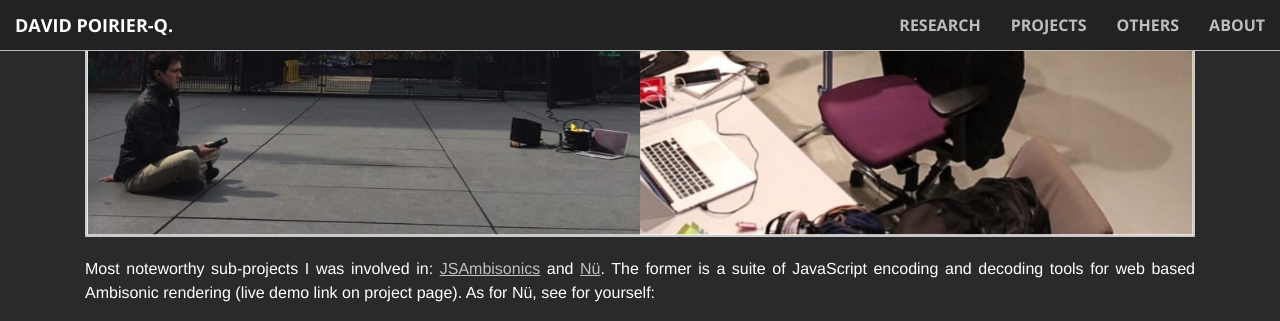
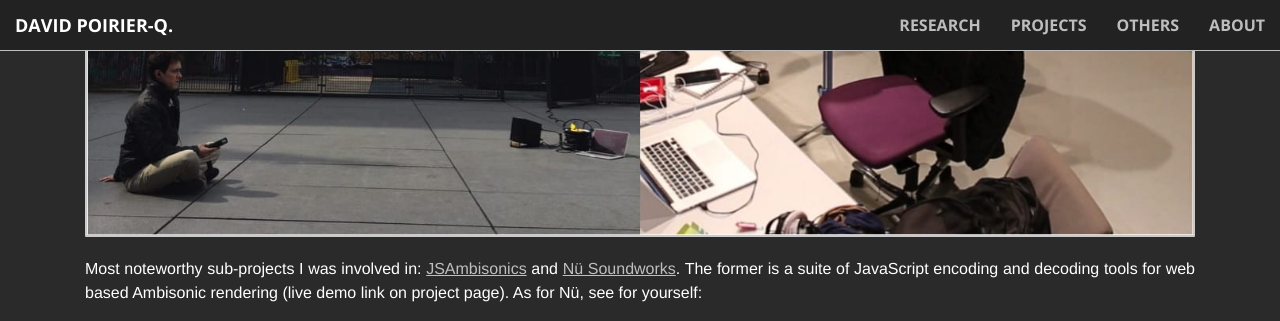
Before and after one commit to PyrApple/pyrapple.github.io, a Jekyll site: the page built from pages/cosima.html, in a window 1280 px wide and 900 px high, scrolled down 732 px, cut to the strip 0-321 px from the top of the window. Built offline with Jekyll 4.4.1, drawn with Linux system fonts in a browser that asks for light colours.

Commit message:
updated Nu links in cosima project

```diff
--- a/pages/cosima.html
+++ b/pages/cosima.html
@@ -18,10 +18,10 @@
 
       <p><img src="{{ site.baseurl }}/img/cosima-proxemic-header.jpg" class="img-responsive img-framed-on-primary" alt=""></p>
 
-      <p>Most noteworthy sub-projects I was involved in: <a class="text-faded link-on-primary-bg" href="https://github.com/polarch/JSAmbisonics">JSAmbisonics</a> and <a class="text-faded link-on-primary-bg" href="https://github.com/ircam-cosima/soundworks-nu">Nü</a>. The former is a suite of JavaScript encoding and decoding tools for web based Ambisonic rendering (live demo link on project page). As for Nü, see for yourself:</p>
+      <p>Most noteworthy sub-projects I was involved in: <a class="text-faded link-on-primary-bg" href="https://github.com/polarch/JSAmbisonics">JSAmbisonics</a> and <a class="text-faded link-on-primary-bg" href="https://ircam-cosima.github.io/soundworks-nu/">Nü Soundworks</a>. The former is a suite of JavaScript encoding and decoding tools for web based Ambisonic rendering (live demo link on project page). As for Nü, see for yourself:</p>
 
       <div class="embed-responsive embed-responsive-16by9 col-xs-12">
-        <iframe class="embed-responsive-item" style="border: 2px solid #b4b4b4;" src="https://www.youtube.com/embed/a4taMsypqos" frameborder="0" allowfullscreen></iframe>
+        <iframe class="embed-responsive-item" style="border: 2px solid #b4b4b4;" src="https://www.youtube.com/embed/LCjLwF-msVM" frameborder="0" allowfullscreen></iframe>
       </div>
 
       <p> </p> <!-- force empty vspace -->
```
